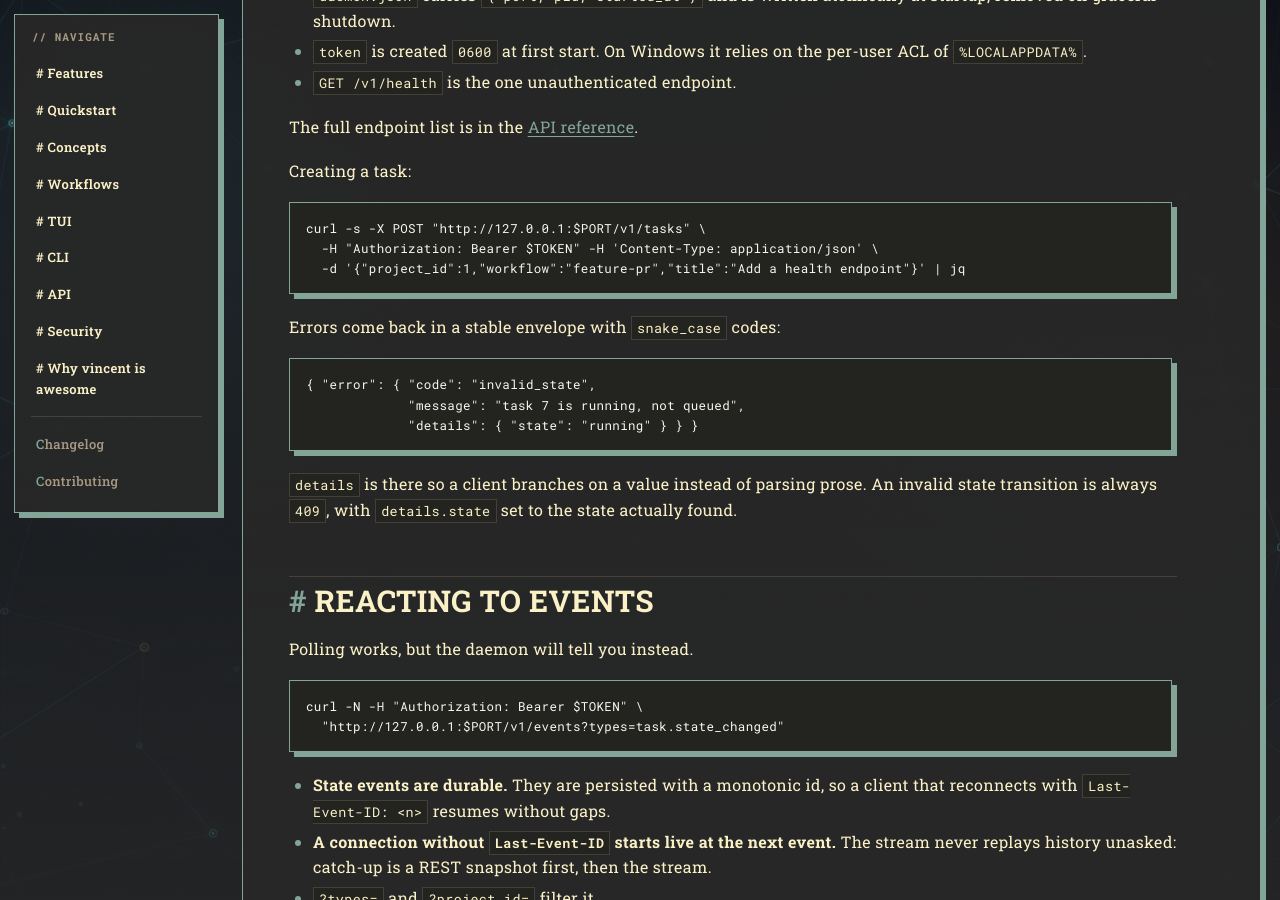
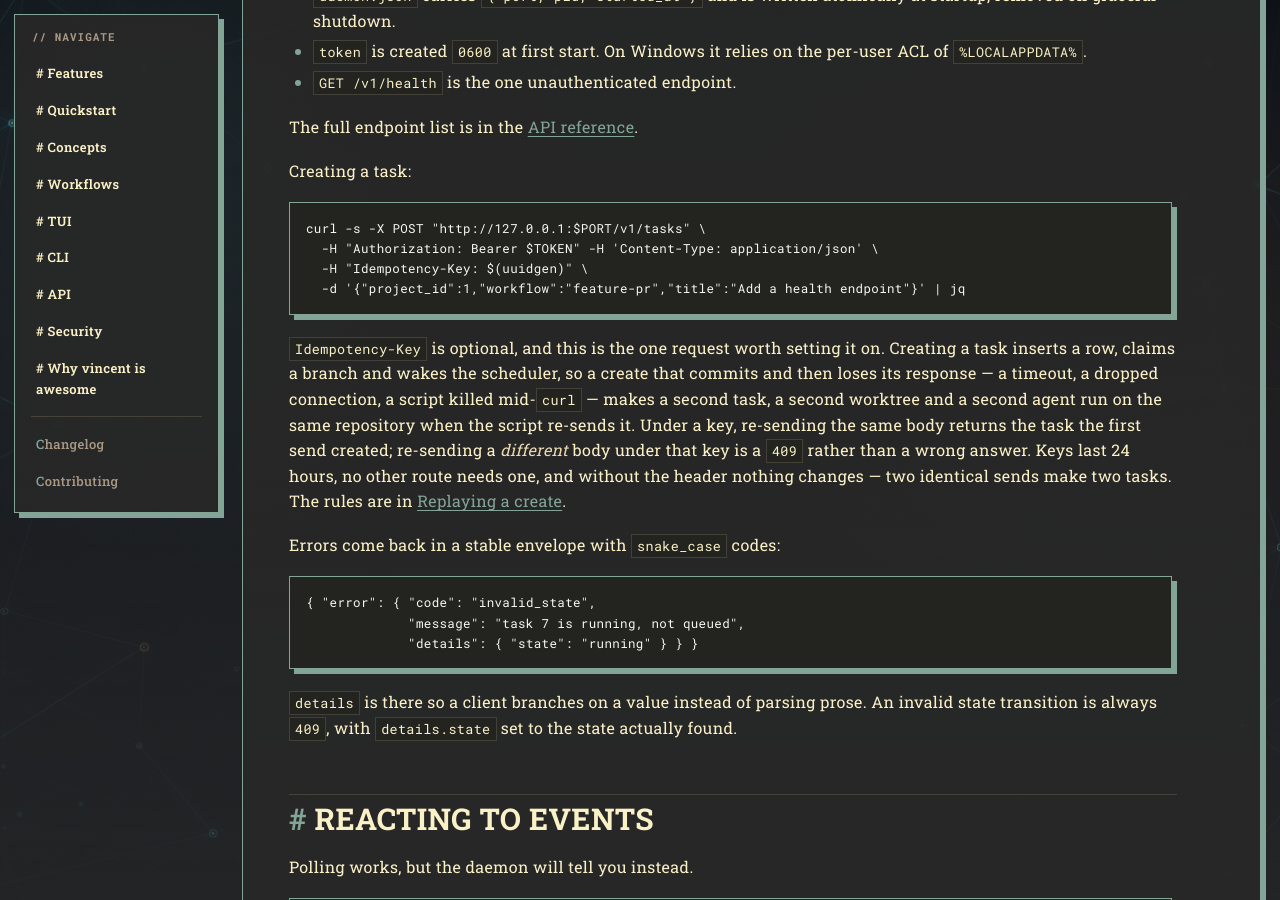
Before and after one commit to lezli01/vincent, a Jekyll site: the page built from docs/guides/scripting.md, in a window 1280 px wide and 900 px high, scrolled down 3359 px. Built offline with Jekyll 4.4.1, drawn with Linux system fonts in a browser that asks for light colours; our own code applies the rules of GitHub Pages for plain Markdown files.

Commit message:
docs: document the create idempotency key where callers meet it
The spec and the API reference carry the rules already. Three pages the
header is visible from did not:

- `docs/guides/scripting.md` is the page whose whole audience is a script
  creating tasks over curl, which is the caller this header exists for
  (task 040 decision 3 — no in-repo client sends one). Its create example
  now sets the key, and says what a retry under one does.
- `docs/features.md` lists what the integration surface can do; a create
  that survives a lost response is one of those things.
- `docs/reference/configuration.md` said the retention pass under
  `transcript_retention_days`, whose `0` "disables pruning". That pass now
  also drops expired keys, on a fixed window the setting does not govern,
  so `0` no longer means nothing is pruned.

````diff
--- a/docs/guides/scripting.md
+++ b/docs/guides/scripting.md
@@ -153,8 +153,20 @@ Creating a task:
 ```sh
 curl -s -X POST "http://127.0.0.1:$PORT/v1/tasks" \
   -H "Authorization: Bearer $TOKEN" -H 'Content-Type: application/json' \
+  -H "Idempotency-Key: $(uuidgen)" \
   -d '{"project_id":1,"workflow":"feature-pr","title":"Add a health endpoint"}' | jq
 ```
+
+`Idempotency-Key` is optional, and this is the one request worth setting it on.
+Creating a task inserts a row, claims a branch and wakes the scheduler, so a
+create that commits and then loses its response — a timeout, a dropped
+connection, a script killed mid-`curl` — makes a second task, a second worktree
+and a second agent run on the same repository when the script re-sends it. Under
+a key, re-sending the same body returns the task the first send created;
+re-sending a *different* body under that key is a `409` rather than a wrong
+answer. Keys last 24 hours, no other route needs one, and without the header
+nothing changes — two identical sends make two tasks. The rules are in
+[Replaying a create](../reference/api.md#replaying-a-create).
 
 Errors come back in a stable envelope with `snake_case` codes:
 
````
Also changed, not shown: docs/features.md (+2 -0 lines), docs/reference/configuration.md (+5 -0 lines).
